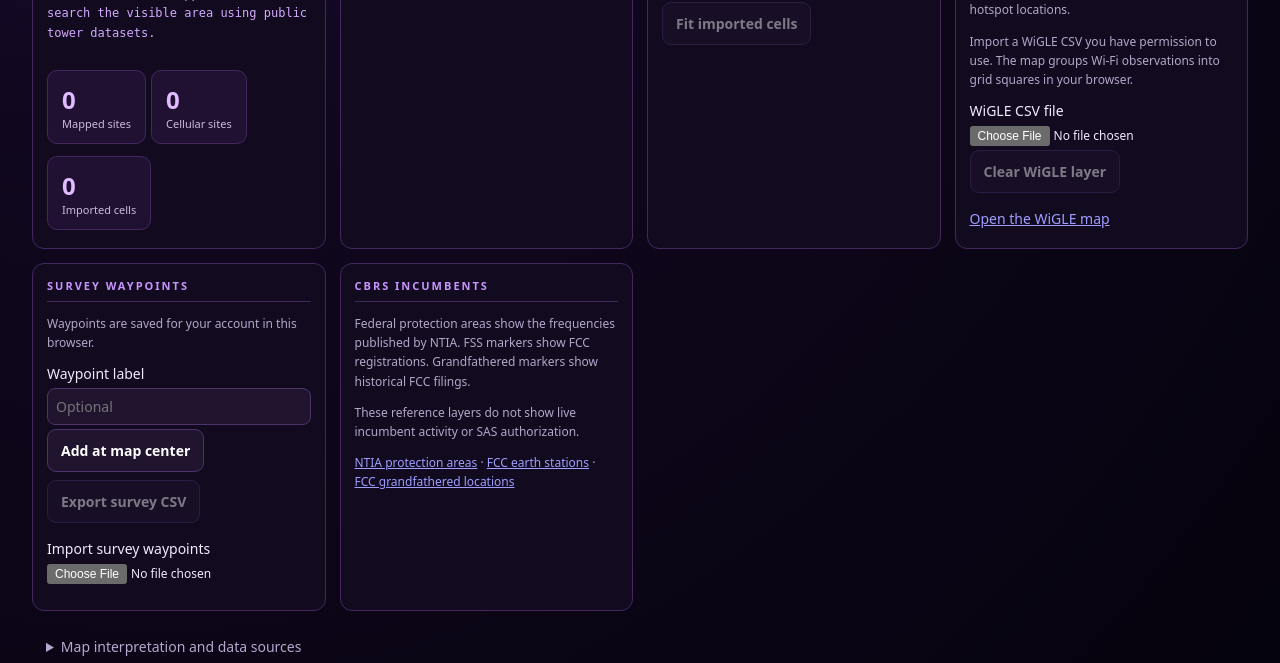
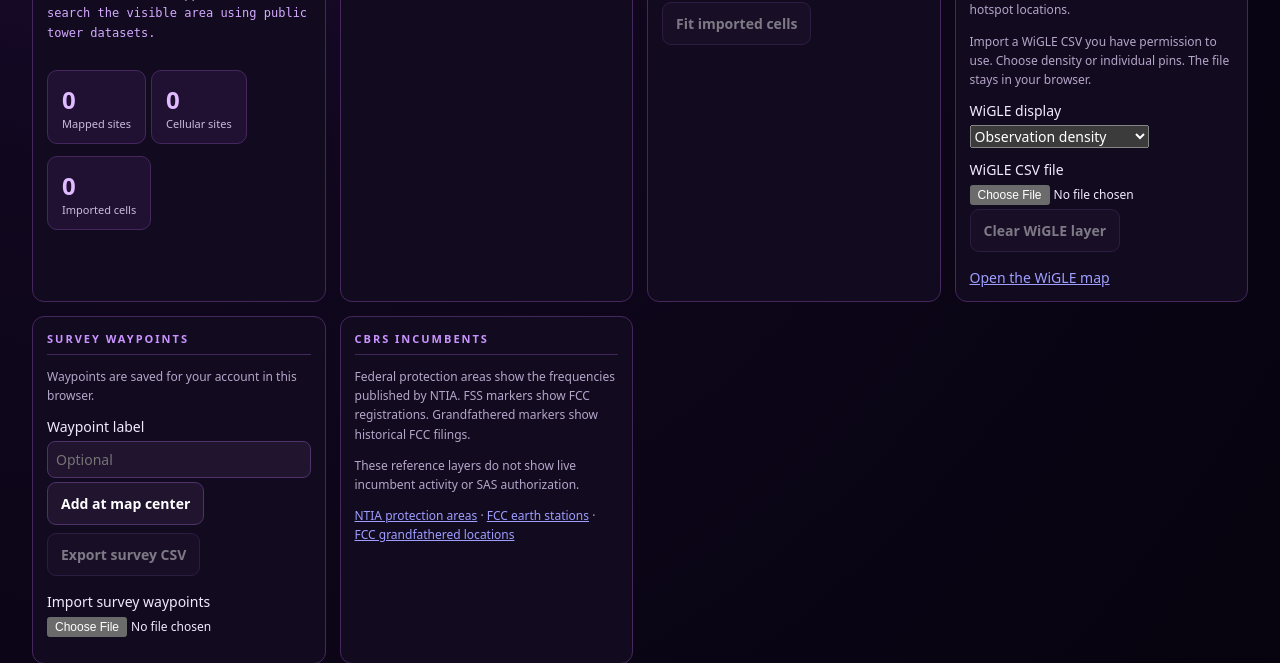
Before and after one commit to socks501Propaganda/GHOST-EM, a Django app: template templates/rf_map.html in a window 1280 px wide. Shown: the part 858-1521 px from the top of the page. Run offline with Django 3.2, Linux system fonts and the light colour scheme; the template is opened without the code that fills it, so the values that code supplies are empty.

Commit message:
Show individual access points in WiGLE CSV imports

```diff
--- a/templates/rf_map.html
+++ b/templates/rf_map.html
@@ -386,7 +386,7 @@
             <label><input type="checkbox" id="heat" checked /> Estimated coverage</label>
             <label><input type="checkbox" id="cells" checked /> OpenCellID estimates</label>
             <label><input type="checkbox" id="publicWifiLayer"> Public Wi-Fi</label>
-            <label><input type="checkbox" id="wigleLayer" checked /> WiGLE observation density</label>
+            <label><input type="checkbox" id="wigleLayer" checked /> WiGLE observations</label>
             <label><input type="checkbox" id="surveyLayer" checked /> Survey waypoints</label>
             <label><input type="checkbox" id="federalCbrs"> <span aria-hidden="true" class="cbrs-toggle-symbol cbrs-federal">▲</span> Federal CBRS areas</label>
             <label><input type="checkbox" id="fssCbrs"> <span aria-hidden="true" class="cbrs-toggle-symbol cbrs-fss">●</span> FSS earth stations</label>
@@ -464,7 +464,12 @@
           <h2>Public Wi-Fi and WiGLE</h2>
           <p class="small">Public Wi-Fi shows a one-time <a href="https://data.cityofnewyork.us/d/yjub-udmw">NYC Open Data</a> snapshot for the five boroughs and <a href="https://nysl.nysed.gov/find-your-public-library?field_wifi247_value=1">New York State Library listings</a> for libraries reporting 24/7 Wi-Fi elsewhere in the state. Availability may have changed since the source was published.</p>
           <p class="small" id="publicWifiStatus" role="status">Turn on Public Wi-Fi and zoom in to see hotspot locations.</p>
-          <p class="small">Import a WiGLE CSV you have permission to use. The map groups Wi-Fi observations into grid squares in your browser.</p>
+          <p class="small">Import a WiGLE CSV you have permission to use. Choose density or individual pins. The file stays in your browser.</p>
+          <label for="wigleMode">WiGLE display</label>
+          <select id="wigleMode">
+            <option value="density">Observation density</option>
+            <option value="pins">Individual access points</option>
+          </select>
           <label for="wigleFile">WiGLE CSV file</label>
           <input id="wigleFile" type="file" accept=".csv,text/csv" />
           <button class="secondary" id="clearWigle" disabled>Clear WiGLE layer</button>
@@ -1081,7 +1086,7 @@
         for (const cell of cells) bounds.extend([cell.lat, cell.lon]);
         map.fitBounds(bounds, { padding: [24, 24], maxZoom: 15 });
       };
-      function parseWigleDensity(text) {
+      function parseWigleCSV(text) {
         const lines = text.replace(/^\uFEFF/, "").split(/\r?\n/).filter((line) => line.trim());
         if (/^WigleWifi-/i.test(lines[0] || "")) lines.shift();
         const headers = splitCSVRow(lines.shift() || "").map((value) => value.trim().toLowerCase());
@@ -1090,7 +1095,15 @@
         const typeIndex = headers.indexOf("type");
         if (latIndex < 0 || lonIndex < 0) throw Error("The file is missing WiGLE latitude and longitude columns.");
 
-        const grid = new Map();
+        const fieldAliases = [
+          ["SSID", ["ssid"]], ["BSSID", ["netid", "bssid", "mac"]],
+          ["Channel", ["channel"]], ["Frequency", ["frequency"]],
+          ["Security", ["encryption", "authmode", "security"]],
+          ["First seen", ["firsttime", "firstseen"]], ["Last seen", ["lasttime", "lastseen"]],
+          ["Last updated", ["lastupdt"]], ["Type", ["type"]],
+        ];
+        const fields = fieldAliases.map(([label, names]) => [label, headers.findIndex(name => names.includes(name))]);
+        const observations = [];
         for (const line of lines) {
           const row = splitCSVRow(line);
           const type = row[typeIndex]?.trim().toUpperCase();
@@ -1101,6 +1114,15 @@
           const lat = Number(latitude);
           const lon = Number(longitude);
           if (!(lat >= -90 && lat < 90 && lon >= -180 && lon < 180)) continue;
+          const details = fields.map(([label, i]) => [label, row[i]?.trim()]).filter(([, value]) => value);
+          observations.push({ lat, lon, details });
+        }
+        return observations;
+      }
+
+      function wigleDensity(observations) {
+        const grid = new Map();
+        for (const { lat, lon } of observations) {
           const y = Math.floor(lat * 100);
           const x = Math.floor(lon * 100);
           const key = y + "," + x;
@@ -1110,39 +1132,88 @@
         return [...grid.values()];
       }
 
+      let wigleObservations = [];
+
+      function drawWiglePins() {
+        if ($("wigleMode").value !== "pins" || !$("wigleLayer").checked || !wigleObservations.length) return;
+        wigle.clearLayers();
+        if (map.getZoom() < 12) {
+          $("wigleStatus").textContent = "Zoom in to see individual WiGLE pins.";
+          return;
+        }
+        const viewport = map.getBounds();
+        let visible = 0;
+        for (const { lat, lon, details } of wigleObservations) {
+          if (!viewport.contains([lat, lon])) continue;
+          if (++visible > 2000) break;
+          const label = details.find(([name]) => name === "SSID")?.[1] ||
+            details.find(([name]) => name === "BSSID")?.[1] || "WiGLE access point";
+          const metadata = details.map(([name, value]) => safe(name) + ": " + safe(value)).join("<br>");
+          L.circleMarker([lat, lon], {
+            radius: 5, color: "#17374b", weight: 1, fillColor: "#62dfb9", fillOpacity: .9,
+          }).bindTooltip(safe(label))
+            .bindPopup("<strong>" + safe(label) + "</strong><br>" + metadata +
+              "<br>Coordinates: " + lat + ", " + lon + "<br>Source: WiGLE CSV")
+            .addTo(wigle);
+        }
+        $("wigleStatus").textContent = visible > 2000
+          ? "Showing 2,000 WiGLE observations. Zoom in for more detail."
+          : visible + " WiGLE observations in view.";
+      }
+
+      map.on("moveend", drawWiglePins);
+      $("wigleLayer").addEventListener("change", drawWiglePins);
+
+      function renderWigleImport(fit) {
+        if (!wigleObservations.length) return;
+        wigle.clearLayers();
+        const bounds = L.latLngBounds();
+        if ($("wigleMode").value === "pins") {
+          for (const { lat, lon } of wigleObservations) bounds.extend([lat, lon]);
+          if (fit) map.fitBounds(bounds, { padding: [24, 24], maxZoom: 15 });
+          drawWiglePins();
+          return;
+        }
+        const areas = wigleDensity(wigleObservations);
+        for (const { y, x, count } of areas) {
+          const square = L.latLngBounds([y / 100, x / 100], [(y + 1) / 100, (x + 1) / 100]);
+          bounds.extend(square);
+          L.rectangle(square, {
+            color: "#62dfb9",
+            weight: 1,
+            fillOpacity: Math.min(.68, .16 + Math.log2(count) * .095),
+          }).bindTooltip(count + (count === 1 ? " Wi-Fi observation" : " Wi-Fi observations")).addTo(wigle);
+        }
+        $("wigleStatus").textContent = wigleObservations.length + " observations across " + areas.length + " grid areas.";
+        if (fit) map.fitBounds(bounds, { padding: [24, 24], maxZoom: 15 });
+      }
+
+      $("wigleMode").addEventListener("change", () => {
+        if (!$("wigleLayer").checked) $("wigleStatus").textContent = "Turn on WiGLE observations to see the imported file.";
+        renderWigleImport(false);
+      });
+
       $("wigleFile").onchange = async (event) => {
         const input = event.target;
         const file = input.files?.[0];
         if (!file) return;
         try {
-          const areas = parseWigleDensity(await file.text());
+          const observations = parseWigleCSV(await file.text());
           if (input.files?.[0] !== file) return;
-          if (!areas.length) throw Error("No Wi-Fi observations with valid coordinates.");
-          wigle.clearLayers();
-          const bounds = L.latLngBounds();
-          let total = 0;
-          for (const { y, x, count } of areas) {
-            const square = L.latLngBounds([y / 100, x / 100], [(y + 1) / 100, (x + 1) / 100]);
-            bounds.extend(square);
-            total += count;
-            L.rectangle(square, {
-              color: "#62dfb9",
-              weight: 1,
-              fillOpacity: Math.min(.68, .16 + Math.log2(count) * .095),
-            }).bindTooltip(count + (count === 1 ? " Wi-Fi observation" : " Wi-Fi observations")).addTo(wigle);
-          }
+          if (!observations.length) throw Error("No Wi-Fi observations with valid coordinates.");
+          wigleObservations = observations;
           $("wigleLayer").checked = true;
           wigle.addTo(map);
           saveLayerSettings();
           $("clearWigle").disabled = false;
-          $("wigleStatus").textContent = total + " observations across " + areas.length + " grid areas.";
-          map.fitBounds(bounds, { padding: [24, 24], maxZoom: 15 });
+          renderWigleImport(true);
         } catch (error) {
           if (input.files?.[0] !== file) return;
           $("wigleStatus").textContent = "Import error: " + error.message;
         }
       };
       $("clearWigle").onclick = () => {
+        wigleObservations = [];
         wigle.clearLayers();
         $("wigleFile").value = "";
         $("clearWigle").disabled = true;
```
